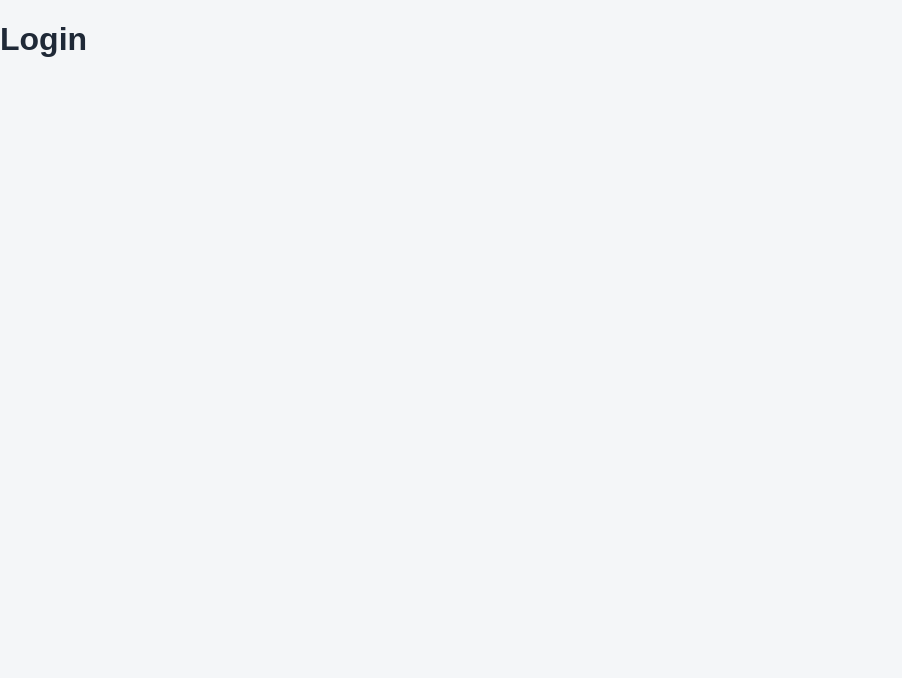
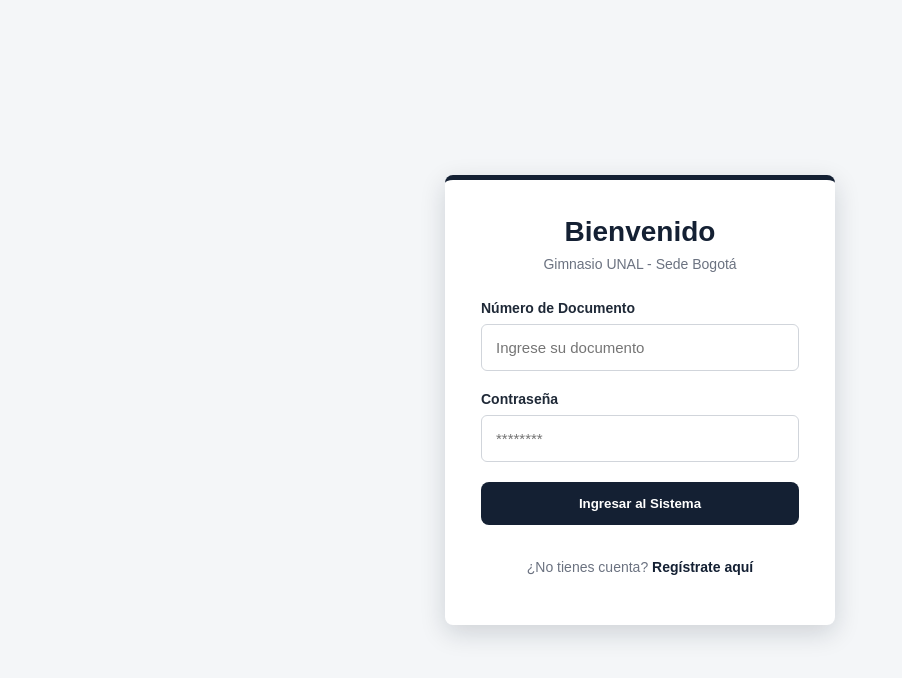
Before and after one commit to No-pain-No-main/project-frontend, a Vue app: page /login in a window 1280 px wide. Shown: the top 678 px of the page, without its empty margins (0-902 px from the left). Built offline with nearby package versions, Linux system fonts and the light colour scheme.

Commit message:
implementar pantalla de inicio de sesion

```diff
--- /dev/null
+++ b/src/components/auth/LoginForm.vue
@@ -0,0 +1,132 @@
+<template>
+  <form class="login-form" @submit.prevent="handleSubmit">
+    <div class="form-header">
+      <h1>Bienvenido</h1>
+      <p>Gimnasio UNAL - Sede Bogotá</p>
+    </div>
+
+    <AppInput
+      id="documento"
+      v-model="form.documento"
+      label="Número de Documento"
+      placeholder="Ingrese su documento"
+      required
+    />
+
+    <AppInput
+      id="password"
+      v-model="form.password"
+      label="Contraseña"
+      type="password"
+      placeholder="********"
+      required
+    />
+
+    <p v-if="errorMessage" class="error-message">
+      {{ errorMessage }}
+    </p>
+
+    <AppButton type="submit" :disabled="loading">
+      {{ loading ? 'Ingresando...' : 'Ingresar al Sistema' }}
+    </AppButton>
+
+    <p class="register-text">
+      ¿No tienes cuenta?
+      <RouterLink to="/register">Regístrate aquí</RouterLink>
+    </p>
+  </form>
+</template>
+
+<script setup>
+import { reactive, ref } from 'vue'
+import { useRouter } from 'vue-router'
+import AppInput from '../common/AppInput.vue'
+import AppButton from '../common/AppButton.vue'
+
+const router = useRouter()
+
+const form = reactive({
+  documento: '',
+  password: ''
+})
+
+const loading = ref(false)
+const errorMessage = ref('')
+
+function handleSubmit() {
+  errorMessage.value = ''
+  loading.value = true
+
+  setTimeout(() => {
+    loading.value = false
+
+    if (!form.documento || !form.password) {
+      errorMessage.value = 'Debe ingresar documento y contraseña.'
+      return
+    }
+
+    /*
+      TODO:
+      Cuando el backend tenga endpoint de login,
+      aquí se reemplaza la simulación por authService.login().
+    */
+
+    if (form.documento === 'admin') {
+      router.push('/admin')
+    } else {
+      router.push('/student')
+    }
+  }, 600)
+}
+</script>
+
+<style scoped>
+.login-form {
+  width: 100%;
+  max-width: 390px;
+  background-color: white;
+  padding: 36px;
+  border-radius: 8px;
+  box-shadow: 0 8px 26px rgba(15, 23, 42, 0.16);
+  display: flex;
+  flex-direction: column;
+  gap: 20px;
+  border-top: 5px solid #142033;
+}
+
+.form-header {
+  text-align: center;
+  margin-bottom: 8px;
+}
+
+.form-header h1 {
+  margin: 0;
+  font-size: 28px;
+  color: #142033;
+}
+
+.form-header p {
+  margin: 8px 0 0;
+  color: #6b7280;
+  font-size: 14px;
+}
+
+.error-message {
+  background-color: #fee2e2;
+  color: #b91c1c;
+  padding: 12px;
+  border-radius: 6px;
+  font-size: 14px;
+}
+
+.register-text {
+  text-align: center;
+  color: #6b7280;
+  font-size: 14px;
+}
+
+.register-text a {
+  color: #142033;
+  font-weight: 700;
+}
+</style>
--- /dev/null
+++ b/src/components/common/AppButton.vue
@@ -0,0 +1,64 @@
+<template>
+  <button
+    class="app-button"
+    :class="variant"
+    :type="type"
+    :disabled="disabled"
+  >
+    <slot />
+  </button>
+</template>
+
+<script setup>
+defineProps({
+  type: {
+    type: String,
+    default: 'button'
+  },
+  variant: {
+    type: String,
+    default: 'primary'
+  },
+  disabled: {
+    type: Boolean,
+    default: false
+  }
+})
+</script>
+
+<style scoped>
+.app-button {
+  width: 100%;
+  border: none;
+  border-radius: 8px;
+  padding: 14px 18px;
+  font-weight: 700;
+  cursor: pointer;
+  transition: 0.2s ease;
+}
+
+.app-button.primary {
+  background-color: #142033;
+  color: white;
+}
+
+.app-button.primary:hover:not(:disabled) {
+  background-color: #1f2f46;
+  transform: translateY(-1px);
+}
+
+.app-button.secondary {
+  background-color: #e5e7eb;
+  color: #142033;
+}
+
+.app-button.danger {
+  background-color: #fee2e2;
+  color: #b91c1c;
+}
+
+.app-button:disabled {
+  opacity: 0.65;
+  cursor: not-allowed;
+}
+</style>
--- /dev/null
+++ b/src/components/common/AppInput.vue
@@ -0,0 +1,74 @@
+<template>
+  <div class="input-group">
+    <label :for="id">{{ label }}</label>
+
+    <input
+      :id="id"
+      :type="type"
+      :placeholder="placeholder"
+      :value="modelValue"
+      :required="required"
+      @input="$emit('update:modelValue', $event.target.value)"
+    />
+  </div>
+</template>
+
+<script setup>
+defineProps({
+  id: {
+    type: String,
+    required: true
+  },
+  label: {
+    type: String,
+    required: true
+  },
+  modelValue: {
+    type: String,
+    default: ''
+  },
+  type: {
+    type: String,
+    default: 'text'
+  },
+  placeholder: {
+    type: String,
+    default: ''
+  },
+  required: {
+    type: Boolean,
+    default: false
+  }
+})
+
+defineEmits(['update:modelValue'])
+</script>
+
+<style scoped>
+.input-group {
+  display: flex;
+  flex-direction: column;
+  gap: 8px;
+}
+
+label {
+  font-size: 14px;
+  font-weight: 700;
+  color: #1f2937;
+}
+
+input {
+  width: 100%;
+  border: 1px solid #d1d5db;
+  border-radius: 6px;
+  padding: 14px;
+  font-size: 15px;
+  background-color: white;
+}
+
+input:focus {
+  outline: none;
+  border-color: #142033;
+  box-shadow: 0 0 0 2px rgba(20, 32, 51, 0.12);
+}
+</style>
--- a/src/views/auth/LoginView.vue
+++ b/src/views/auth/LoginView.vue
@@ -1,3 +1,20 @@
 <template>
-  <h1>Login</h1>
+  <section class="login-view">
+    <LoginForm />
+  </section>
 </template>
+
+<script setup>
+import LoginForm from '../../components/auth/LoginForm.vue'
+</script>
+
+<style scoped>
+.login-view {
+  min-height: 100vh;
+  display: flex;
+  justify-content: center;
+  align-items: center;
+  background-color: #f4f6f8;
+  padding: 24px;
+}
+</style>
```
